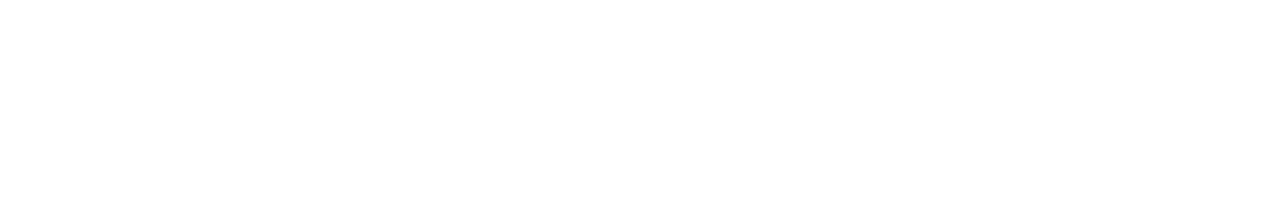
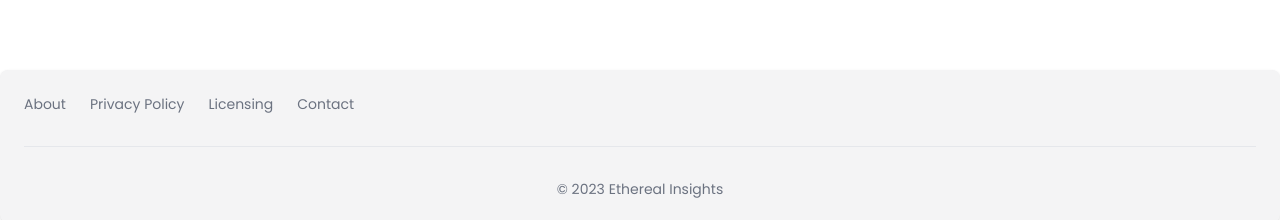
Before and after one commit to jerryetiang/ethereal-insights, a Next.js app: page / in a window 1280 px wide. Shown: the part 3246-3466 px from the top of the page. Before the commit the page ends 3316 px from the top, so only its background shows below. Built offline with nearby package versions, Linux system fonts and the light colour scheme.

Commit message:
ADD: FooterSection

```diff
--- a/src/app/page.tsx
+++ b/src/app/page.tsx
@@ -1,4 +1,5 @@
 import FeaturedPosts from "@/ui/sections/featured/featuredPosts";
+import FooterSection from "@/ui/sections/footer";
 import Header from "@/ui/sections/home/header";
 import Journal from "@/ui/sections/journal/journal";
 import React from "react";
@@ -15,6 +16,9 @@
       <section id="journal">
         <Journal />
       </section>
+      <section id="footer">
+        <FooterSection />
+      </section>
     </div>
   );
 }
--- a/src/ui/sections/footer/index.tsx
+++ b/src/ui/sections/footer/index.tsx
@@ -1,7 +1,29 @@
-import React from 'react'
 
-export default function Footer() {
+'use client';
+
+import { Footer } from 'flowbite-react';
+
+export default function FooterSection() {
   return (
-    <div>Footer</div>
-  )
+    <Footer container className=' bg-zinc-100 shadow dark:bg-zinc-900 theme-transition'>
+      <div className="w-full text-center">
+        <div className="w-full justify-between sm:flex sm:items-center sm:justify-between">
+          {/* <Footer.Brand
+            href="https://flowbite.com"
+            src="https://flowbite.com/docs/images/logo.svg"
+            alt="Flowbite Logo"
+            name="Flowbite"
+          /> */}
+          <Footer.LinkGroup>
+            <Footer.Link href="#">About</Footer.Link>
+            <Footer.Link href="#">Privacy Policy</Footer.Link>
+            <Footer.Link href="#">Licensing</Footer.Link>
+            <Footer.Link href="#">Contact</Footer.Link>
+          </Footer.LinkGroup>
+        </div>
+        <Footer.Divider />
+        <Footer.Copyright href="#" by="Ethereal Insights" year={2023} />
+      </div>
+    </Footer>
+  );
 }
```
